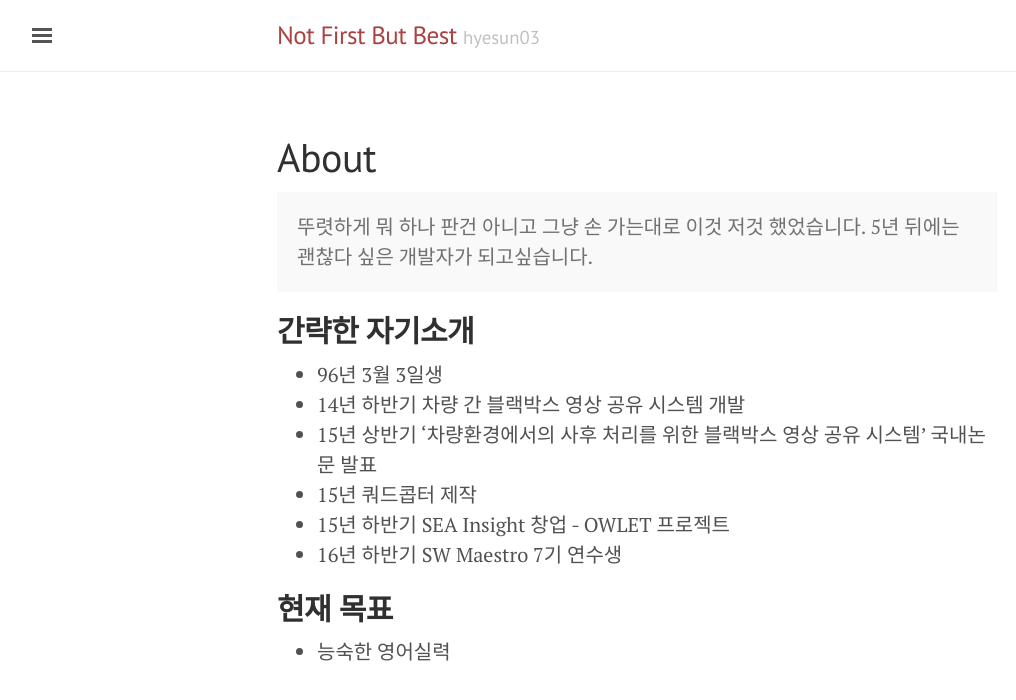
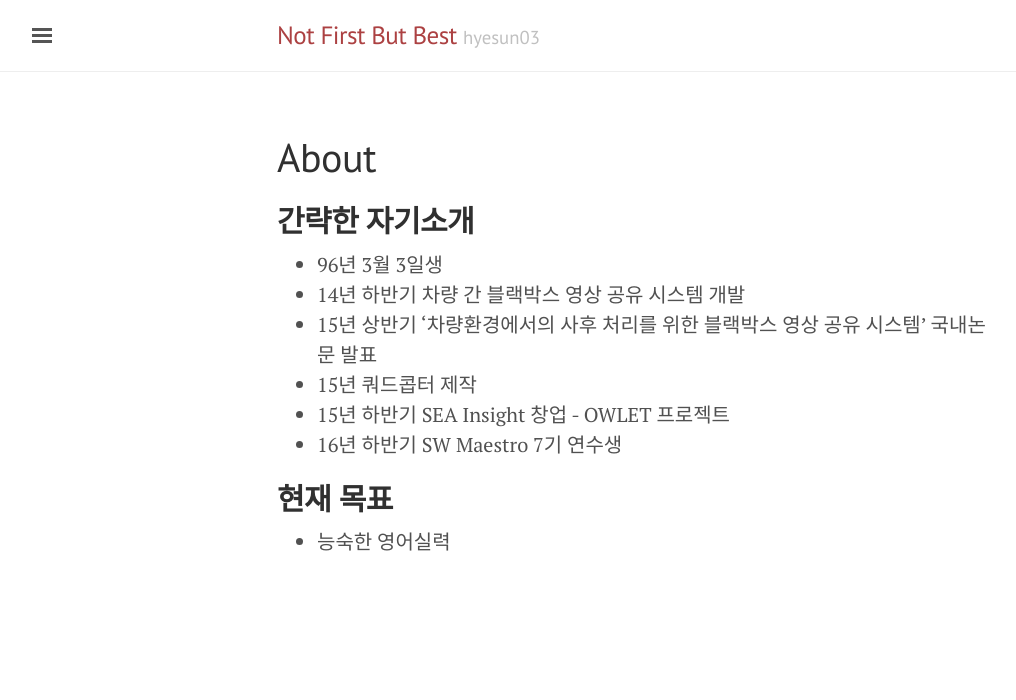
Before and after one commit to hyesun03/hyesun03.github.io, a Jekyll site: the page built from about.md, in a window 1280 px wide. Shown: the top 700 px of the page, without its empty margins (3-1019 px from the left). Built offline with Jekyll 4.4.1, drawn with Linux system fonts in a browser that asks for light colours.

Commit message:
about수정

```diff
--- a/about.md
+++ b/about.md
@@ -2,12 +2,6 @@
 layout: page
 title: About
 ---
-
-<p class="message">
-  뚜렷하게 뭐 하나 판건 아니고 그냥 손 가는대로 이것 저것 했었습니다.
-  5년 뒤에는 괜찮다 싶은 개발자가 되고싶습니다.
-</p>
-
 ## **간략한 자기소개**
 
 * 96년 3월 3일생
```
